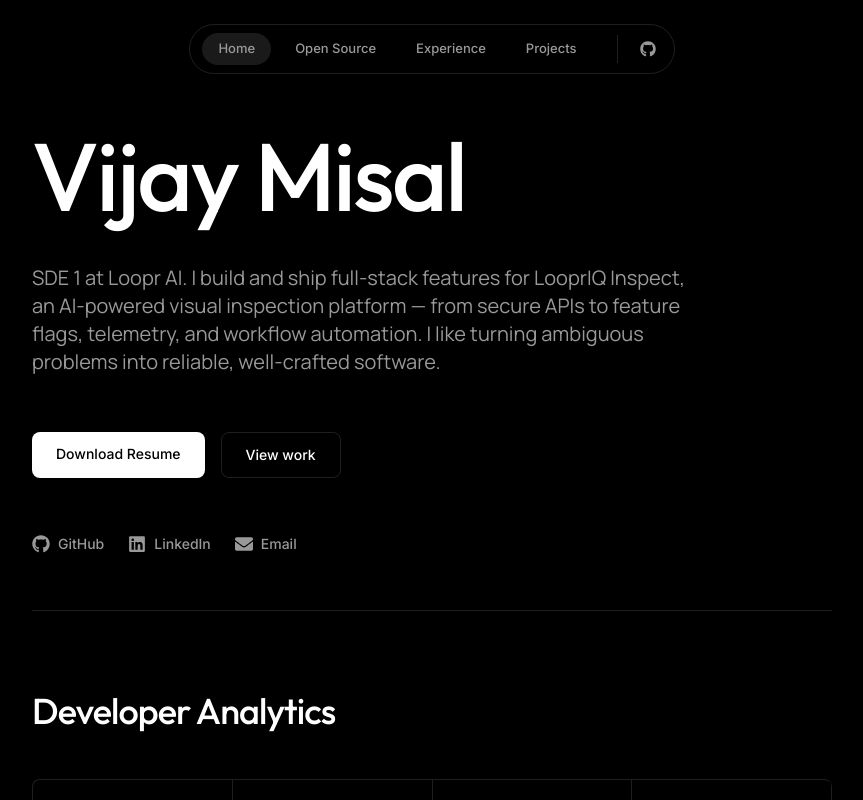
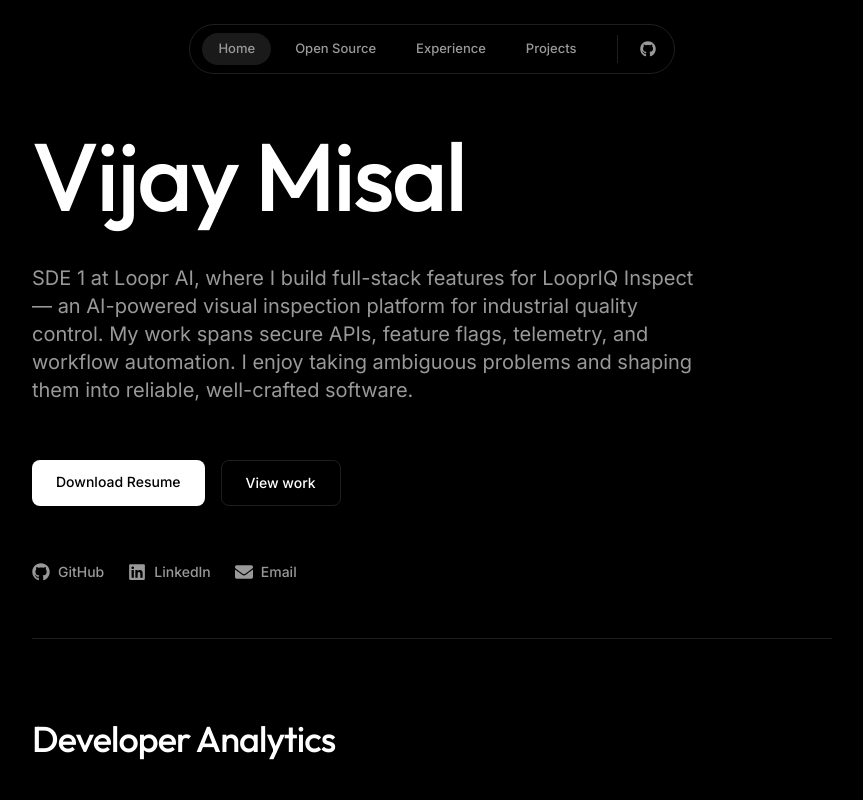
Before and after one commit to vjymisal0/portfolio-vijay, a Next.js app: page / in a window 1280 px wide. Shown: the whole page, without its empty margins (208-1071 px from the left). Built offline with nearby package versions, Linux system fonts and the light colour scheme; no server answers.

Commit message:
Rework intro paragraph copy and switch it to Inter

```diff
--- a/components/introduction.tsx
+++ b/components/introduction.tsx
@@ -38,10 +38,10 @@
           </motion.h1>
 
           <motion.p
-            className="text-lg sm:text-xl text-muted-foreground max-w-2xl mt-4 leading-relaxed font-body"
+            className="text-lg sm:text-xl text-muted-foreground max-w-2xl mt-4 leading-relaxed font-sans"
             variants={itemVariants}
           >
-            SDE 1 at Loopr AI. I build and ship full-stack features for LooprIQ Inspect, an AI-powered visual inspection platform — from secure APIs to feature flags, telemetry, and workflow automation. I like turning ambiguous problems into reliable, well-crafted software.
+            SDE 1 at Loopr AI, where I build full-stack features for LooprIQ Inspect — an AI-powered visual inspection platform for industrial quality control. My work spans secure APIs, feature flags, telemetry, and workflow automation. I enjoy taking ambiguous problems and shaping them into reliable, well-crafted software.
           </motion.p>
 
           <motion.div variants={itemVariants} className="mt-8 flex flex-wrap gap-4">
```
